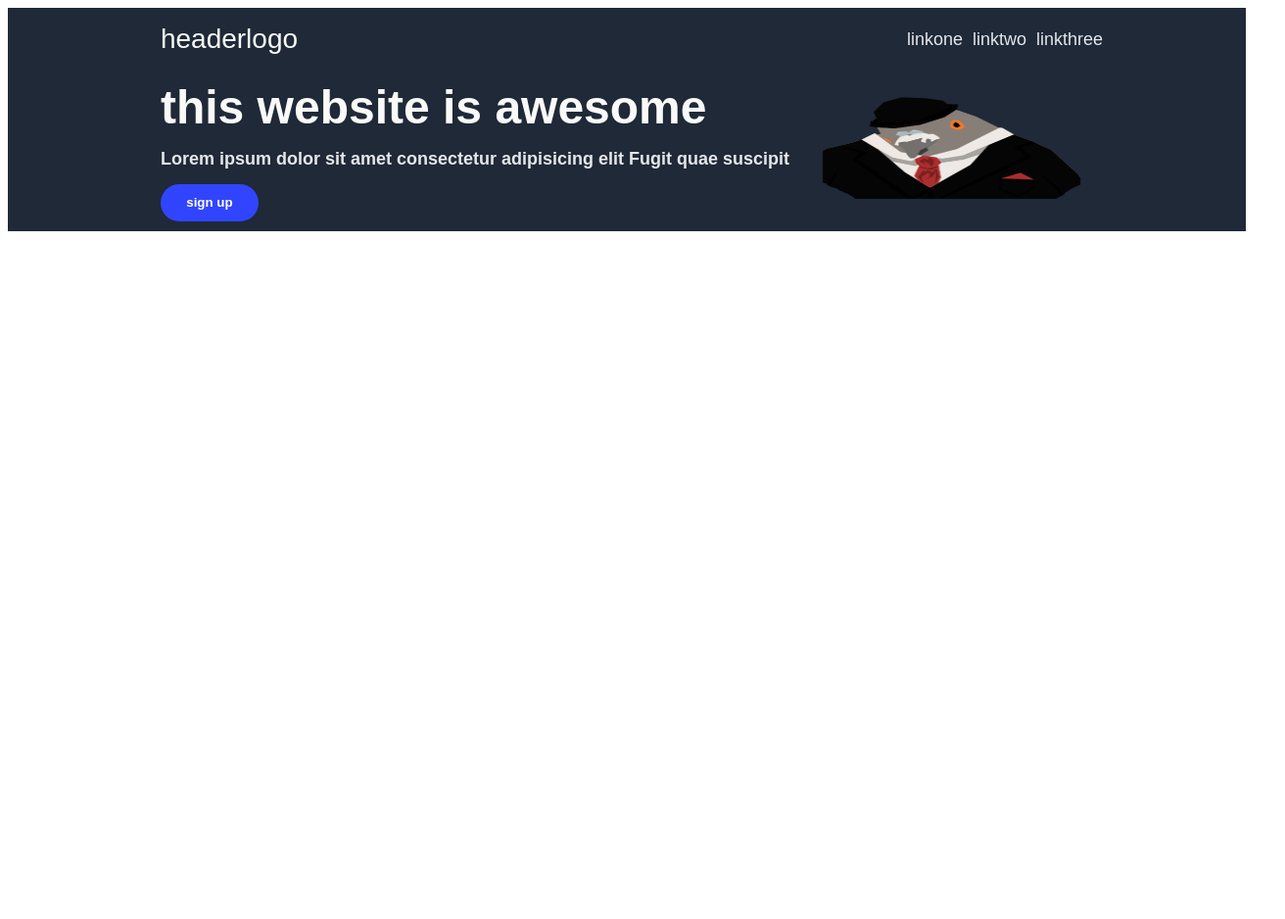
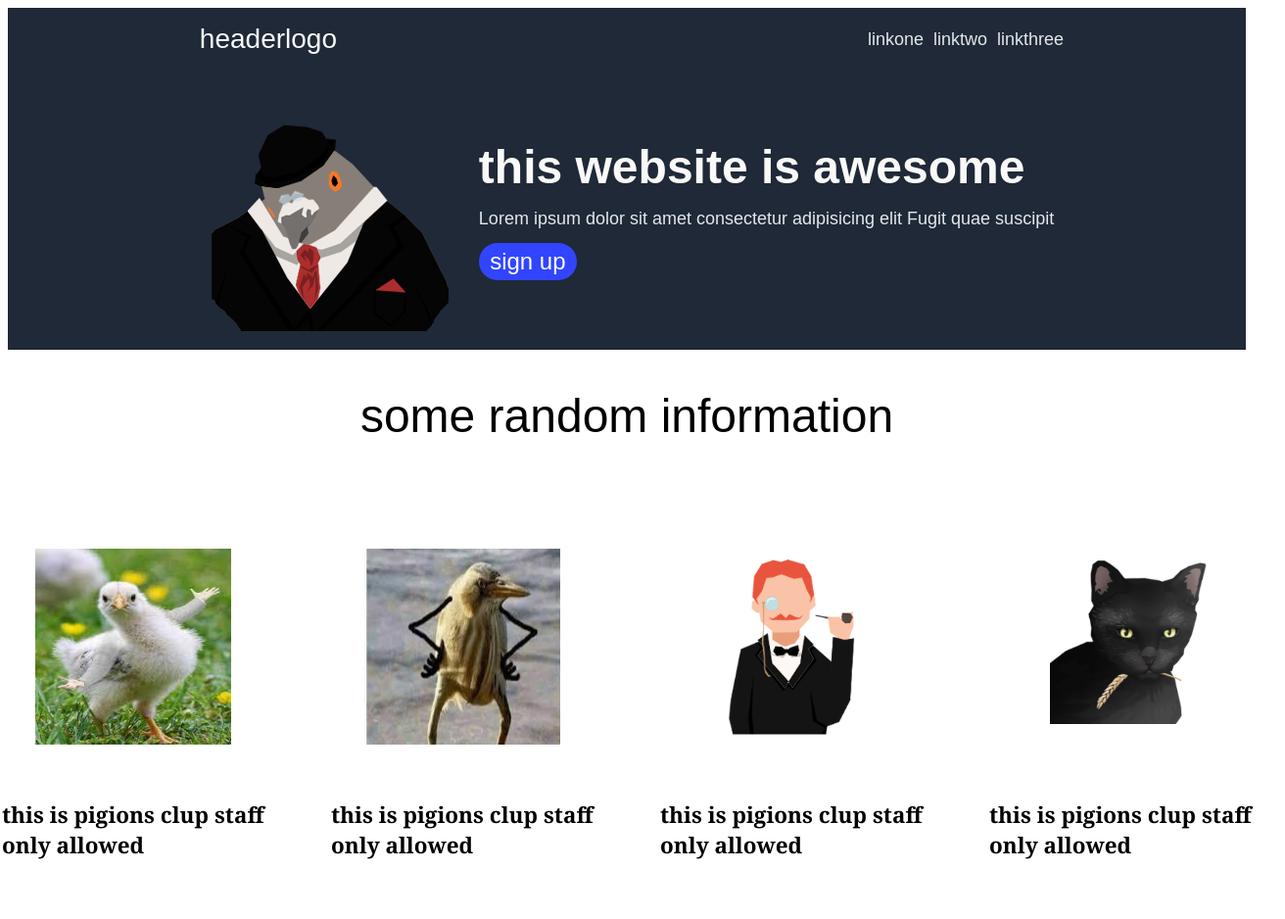
Before and after one commit to abdwFawzy/flexbox-website, a plain HTML site: page index.html in a window 1280 px wide. Shown: the whole page at 98% size, 1312 px wide, since content can reach past the window. Before the commit the page ends 800 px from the top, so only its background shows below. Drawn offline with Linux system fonts and the light colour scheme.

Commit message:
implementing images section

```diff
--- a/index.html
+++ b/index.html
@@ -29,5 +29,28 @@
         </div>
     </div>
     </header>
+    <div class="blocktwo">
+        <div>
+            <h2>some random information</h2>
+        </div>
+        <div class="images">
+            <div class="blocktwo">
+                <img src="download.jpg" alt="">
+                <h3>this is pigions clup staff only allowed</h3>
+            </div>
+            <div  class="blocktwo">
+                <img src="images.jpg" alt="">
+                <h3>this is pigions clup staff only allowed</h3>
+            </div>
+            <div  class="blocktwo">
+                <img src="spr_portrait_daisy.png" alt="">
+                <h3>this is pigions clup staff only allowed</h3>
+            </div>
+            <div  class="blocktwo">
+                <img src="spr_portrait_ricardo.png" alt="">
+                <h3>this is pigions clup staff only allowed</h3>
+            </div>
+        </div>
+    </div>
 </body>
 </html>
--- a/styles.css
+++ b/styles.css
@@ -12,7 +12,7 @@ header{
     display: flex;
     justify-content: flex-start;
     align-self: center;
-    flex-direction: row;
+    flex-direction: row-reverse;
 }
  ul {
     display: flex;
@@ -36,14 +36,12 @@ li a{
 .container{
     display: flex;
     flex-direction: column;
-    justify-content: flex-start;
+    justify-content: center;
     align-items: flex-start;
     margin: 10px;
 
 }
 .header img{
-    width: 310px;
-    height: 140px;
 }
 .header h1{
     font-size: 48px;
@@ -59,7 +57,8 @@ li a{
     background: #3145ff;
     color: #ffffff;
     text-align: center;
-    font-weight: bold;
+    font-weight: bolder;
+    font: 1.5em sans-serif;
     line-height: 18px;
     font-family: Arial;
     border-radius: 20px;
@@ -68,3 +67,30 @@ li a{
     border: blue;
     width: 100px;
 }
+.blocktwo{
+    display: flex;
+    flex-direction: column;
+    justify-content: center;
+    align-items: center;
+
+
+}
+.blocktwo .images{
+    display: flex;
+    justify-content: space-around;
+    align-items: center;
+}
+.blocktwo .images img{
+    width: 200px;
+    height: 200px;
+    margin: 34px;
+}
+.blocktwo .images div {
+    margin: 34px;
+    font-size: larger;
+    font-weight: bolder;
+    font-family: Georgia, 'Times New Roman', Times, serif;
+}
+h2{
+    font: 3em sans-serif;;
+}
```
Also changed, not shown: download.jpg (added), images.jpg (added).
